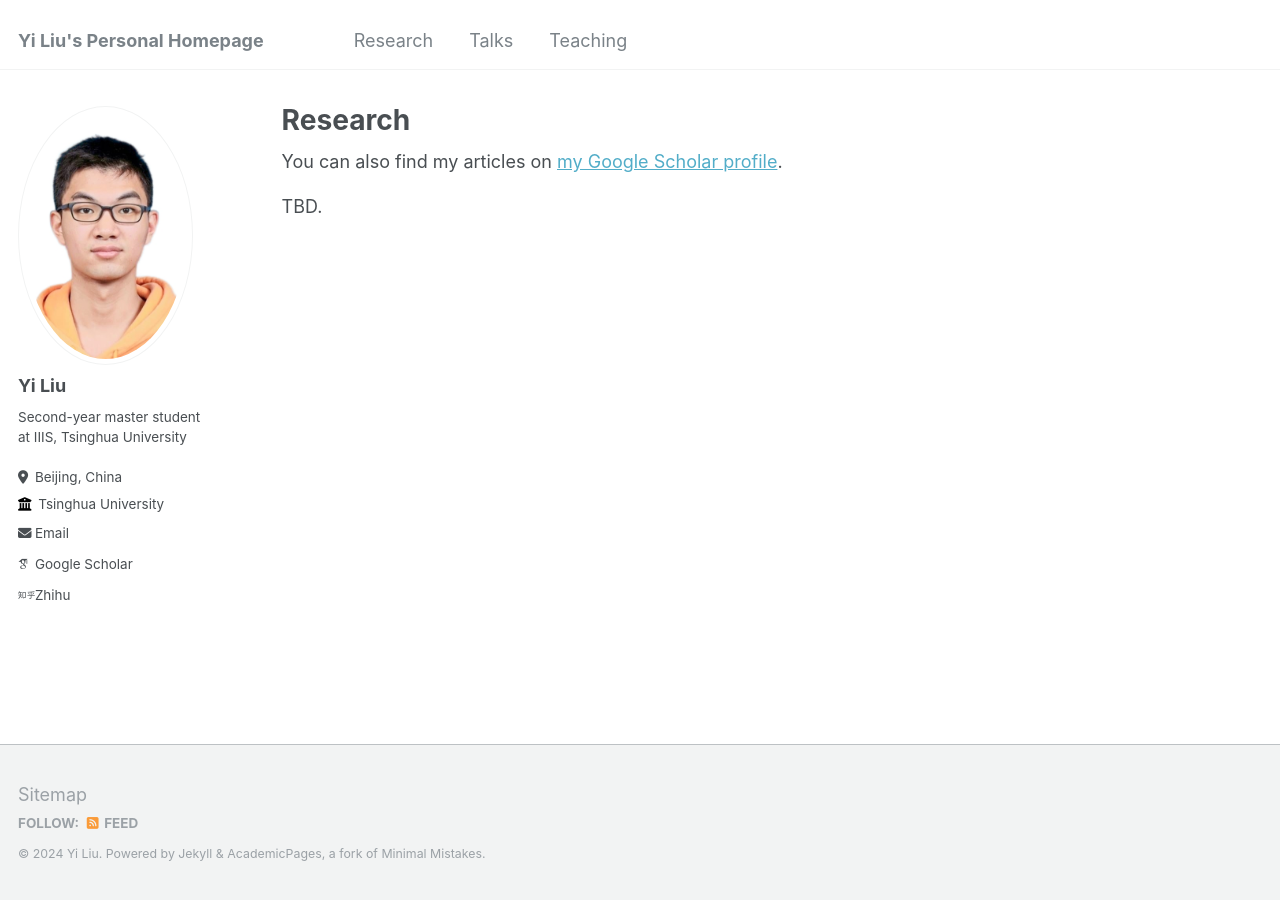
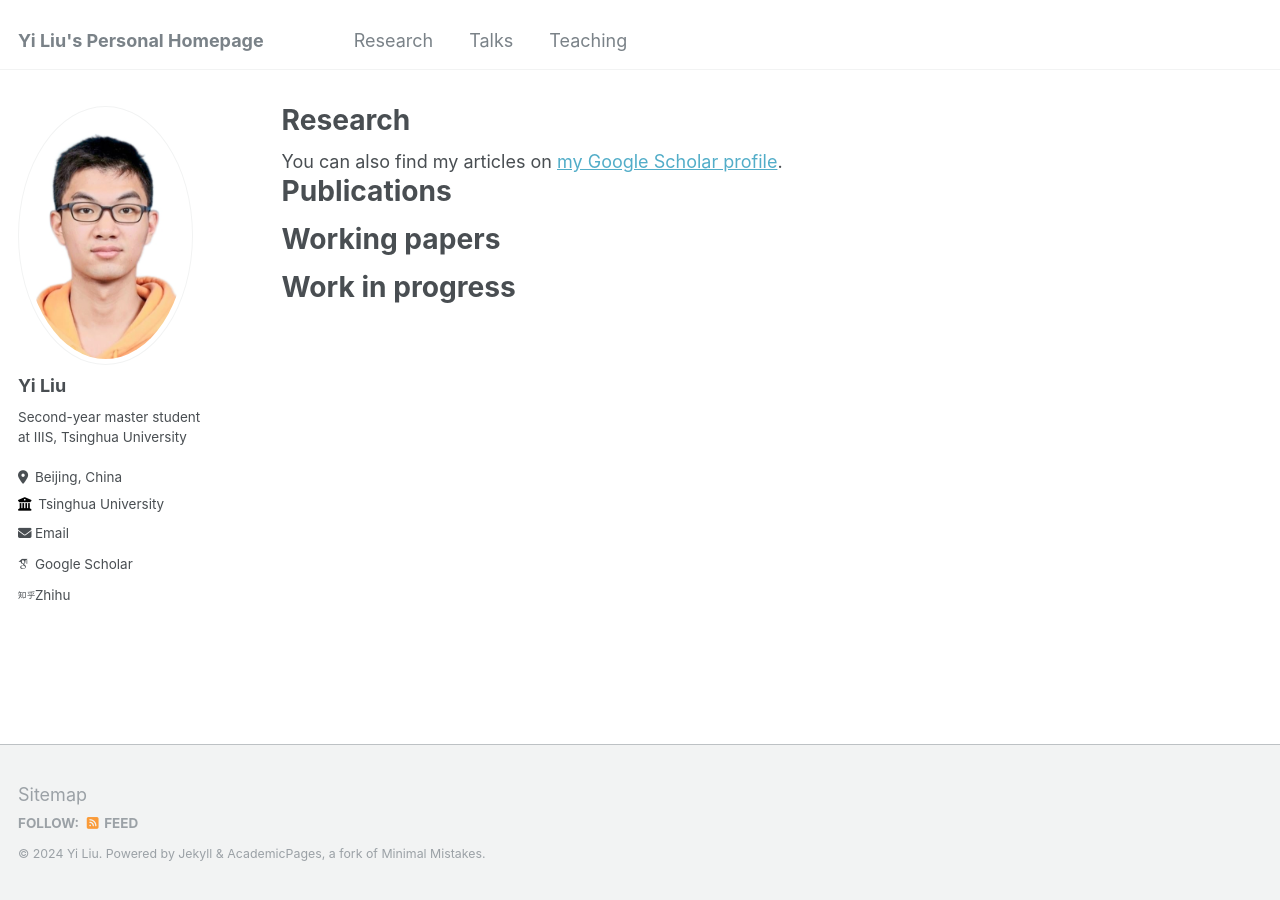
Before and after one commit to Leasy/Leasy.github.io, a Jekyll site: the page built from _pages/publications.md, in a window 1280 px wide. Built offline with Jekyll 4.4.1, drawn with Linux system fonts in a browser that asks for light colours; some web fonts are replaced.

Commit message:
Update publications.md

```diff
--- a/_pages/publications.md
+++ b/_pages/publications.md
@@ -9,4 +9,11 @@ author_profile: true
   <div class="wordwrap">You can also find my articles on <a href="{{site.author.googlescholar}}">my Google Scholar profile</a>.</div>
 {% endif %}
 
-TBD.
+Publications
+======
+
+Working papers
+======
+
+Work in progress
+======
```
